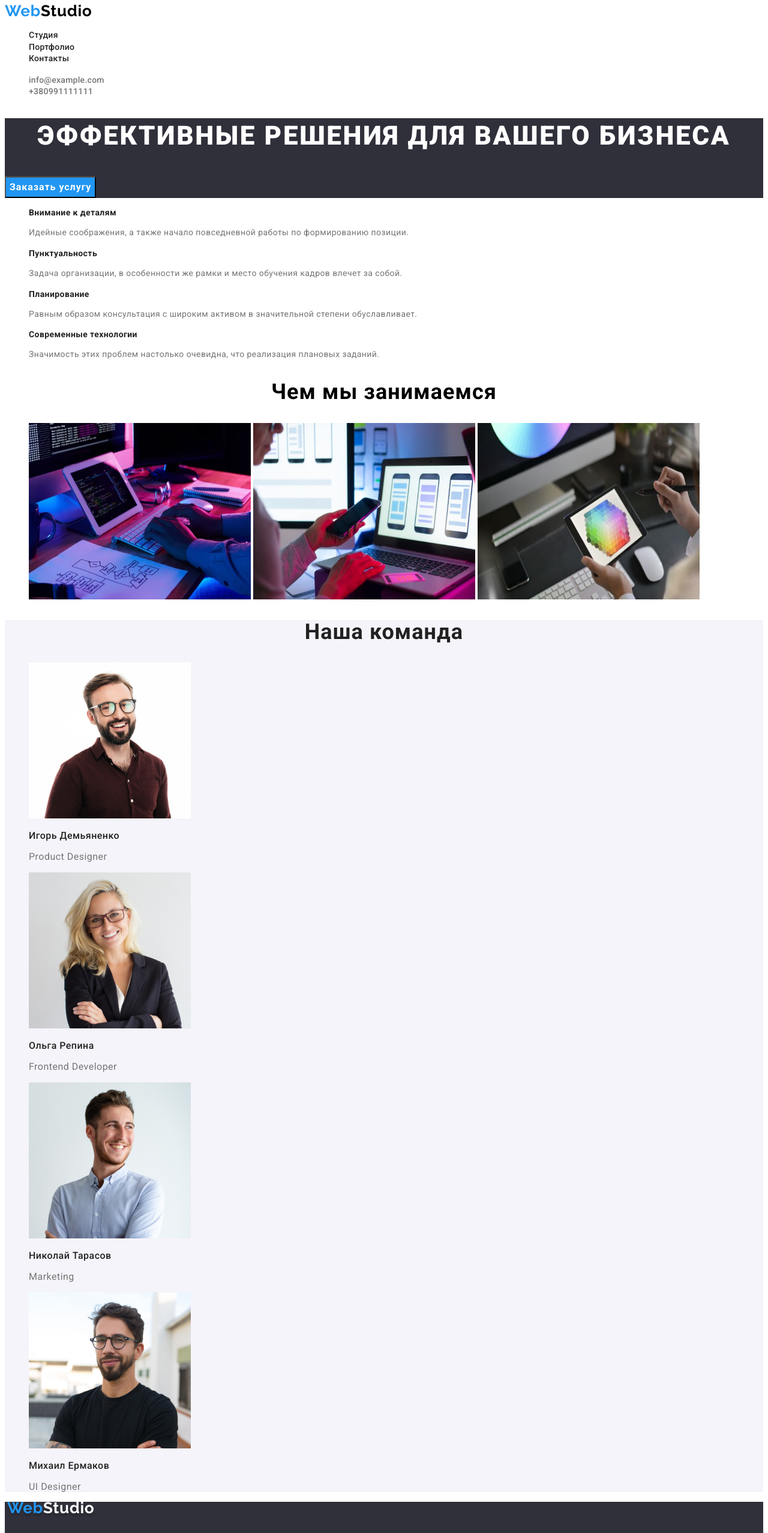
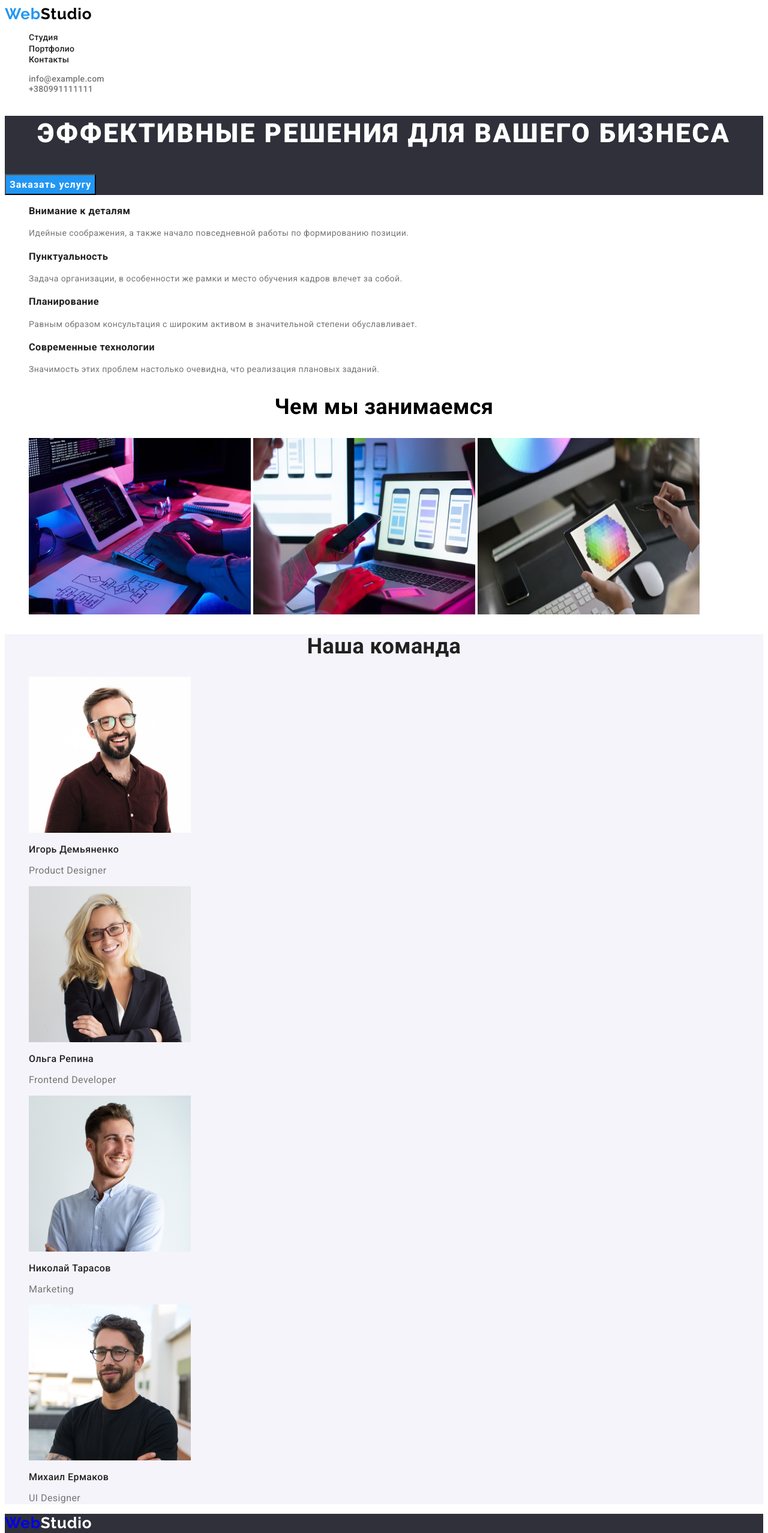
Before and after one commit to Yaroslav-pgr/goit-markup-hw-02, a plain HTML site: page index.html in a window 1280 px wide. Shown: the top 2555 px of the page at 60% size. Drawn offline with Linux system fonts and the light colour scheme.

Commit message:
hw-2finish)

```diff
--- a/css/styles.css
+++ b/css/styles.css
@@ -1,8 +1,10 @@
 :root {
     --header-logo-color: #2196F3;
+    --footer-logo-color: rgba(0, 0, 0, 0.25);
     --header-studio-color: #000000;
     --main-title-color: #FFFFFF;
     --first-text-color: rgba(255, 255, 255, 0.6);
+    --footer-studio-color:rgba(0, 0, 0, 0.25);
     --title-color: #212121;
     --text-color: #757575;
     --accent-color: #2196F3;
@@ -15,11 +17,9 @@
 }
 body{
     font-family: "Roboto", sans-serif;
-    font-style: normal | italic
-    font-weight: bold | 500 | 900 | 700;
-    font-size: 14px, 16px, 18px, 26px, 36px, 44px;
-    letter-spacing: 0.02em, 0.03em, 0.06em;
-    background-color: var(--title-background-color), var(--header-background-color), var(--footer-background-color), var(--main-background-color)
+    font-size: 14px;
+    letter-spacing: 0.03em;
+    background-color: var(--header-background-color);
 }
     .list {
     list-style: none;
@@ -36,9 +36,6 @@ body{
     .link {
         font-size: 16px;
     }
-    .alert{
-        font-size: 14px;
-    }
     .success{
         color: var(--text-color);
     }
@@ -48,9 +45,6 @@ body{
     .item{
         letter-spacing: 0.02em;
     }
-    .spacing{
-        letter-spacing:0.03em;
-    }
     .table{
         letter-spacing: 0.06em;
     }
@@ -58,17 +52,19 @@ body{
         color: var(--main-title-color)
     }
 
-
-
 /*--------HEADER*------*/
-.header-logo {
-    font-family: inherit;
+.header-logo{
+    font-family:'Raleway';
+    font-weight: bold;
     line-height: 1.19;
+    letter-spacing: 0.03em;
     color: var(--header-logo-color)
 }
 .header-logo-title {
-    font-family: inherit;
+    font-family: 'Raleway';
+    font-weight: bold;
     line-height: 1.19;
+    letter-spacing: 0.03em;
     color: var(--header-studio-color)
 }
 .page-header{
@@ -77,6 +73,7 @@ body{
 
 .header-list-item{
     font-weight: 500;
+    font-size: 14px;
     line-height: 1.33;
 }
 .header-list-item:hover,
@@ -85,6 +82,7 @@ body{
 }
 .header-tel{
     font-weight: 500;
+    font-size: 14px;
     line-height: 1.14;
 }
 .header-tel:hover,
@@ -94,6 +92,7 @@ body{
 
 .header-mail {
     font-weight: 500;
+    font-size: 14px;
     line-height: 1.14;
 }
 .header-mail:hover,
@@ -175,14 +174,35 @@ body{
 .studio-title{
     line-height: 1.19;
 }
+.footer-logo{
+    font-family:'Raleway';
+    font-weight: bold;
+    font-size: 26px;
+    line-height: 1.19;
+    letter-spacing: 0.03em;
+    color:var(--header-logo-color)
+    text-shadow: 0px 4px 4px var(--footer-logo-color)
+}
+.footer-logo-title{
+    font-family:'Raleway';
+    font-weight: bold;
+    font-size: 26px;
+    line-height: 1.19;
+    letter-spacing: 0.03em;
+    color:var(--main-title-color)
+}
 .address-contacts-link{
     font-family: inherit;
     font-style: normal;
+    font-size: 14px;
+    letter-spacing:0.03em;
     line-height: 1.71;
 }
 .contacts-link{
     font-family: inherit;
     font-style: normal;
+    font-size: 14px;
+    letter-spacing:0.03em;
     line-height: 1.71;
     color: var(--first-text-color)
 }
--- a/index.html
+++ b/index.html
@@ -13,7 +13,7 @@
 <body class="page">
     <header class="page-header">
         <nav class="header-navigation">
-            <a href="/"  class="header-logo"> <img src="images/WebStudio_header.jpg" alt="WebStudio">
+            <a href="/" > <span class="header-logo text">Web</span><span class="header-logo-title text">Studio</span>
             </a>
             <ul class="header-list list">
                 <li class="header-item">
@@ -42,25 +42,25 @@
            <h2 class="visually-hidden">Качества</h2>
             <ul class="quality-list list">
                 <li class="quality-item">
-                    <h3 class="quality-title alert title spacing weight"> Внимание к деталям</h3>
-                    <p class="quality-text alert success spacing"> Идейные соображения, а также начало повседневной работы по формированию позиции.</p>
+                    <h3 class="quality-title title  weight"> Внимание к деталям</h3>
+                    <p class="quality-text success"> Идейные соображения, а также начало повседневной работы по формированию позиции.</p>
                 </li>
                 <li class="quality-item">
-                    <h3 class="quality-title alert title spacing weight">Пунктуальность</h3>
-                    <p class="quality-text alert success spacing">Задача организации, в особенности же рамки и место обучения кадров влечет за собой.</p>
+                    <h3 class="quality-title title weight">Пунктуальность</h3>
+                    <p class="quality-text success">Задача организации, в особенности же рамки и место обучения кадров влечет за собой.</p>
                 </li>
                 <li class="quality-item">
-                    <h3 class="quality-title alert title spacing weight">Планирование</h3>
-                <p class="quality-text alert success spacing">Равным образом консультация с широким активом в значительной степени обуславливает.</p>
+                    <h3 class="quality-title title weight">Планирование</h3>
+                <p class="quality-text success">Равным образом консультация с широким активом в значительной степени обуславливает.</p>
                 </li>
                 <li class="quality-item">
-                     <h3 class="quality-title alert title spacing weight">Современные технологии</h3>
-                <p class="quality-text alert success spacing">Значимость этих проблем настолько очевидна, что реализация плановых заданий.</p>
+                     <h3 class="quality-title title weight">Современные технологии</h3>
+                <p class="quality-text success">Значимость этих проблем настолько очевидна, что реализация плановых заданий.</p>
                 </li>
             </ul>
         </section>
         <section   class="about" >
-            <h2 class="about-title spacing weight">Чем мы занимаемся</h2>
+            <h2 class="about-title weight">Чем мы занимаемся</h2>
             <ul class="about-list list">
                 <li class="about-item">
                     <img src="images/photo1.jpg" alt="writing_code" width="370" height="294">
@@ -70,45 +70,45 @@
             </ul>
         </section>
         <section class="team">
-            <h2 class="team-title spacing title weight">Наша команда</h2>
+            <h2 class="team-title title weight">Наша команда</h2>
             <ul class="team-list list">
                 <li class="team-item">
                     <img src="images/igor_demyanenko.jpg" alt="igor_demyanenko" width="270" height="260">
-                    <h3 class="team-name-text link title spacing">Игорь Демьяненко</h3>
+                    <h3 class="team-name-text link title">Игорь Демьяненко</h3>
                     <p class="position-item-text success link spacing">Product Designer</p>
                 </li>
                 <li class="team-item">
                     <img src="images/olga_repina.jpg" alt="olga_repina" width="270" height="260" >
-                    <h3 class="team-name-text link title spacing">Ольга Репина</h3>
-                    <p class="position-item-text success link spacing">Frontend Developer</p>
+                    <h3 class="team-name-text link title">Ольга Репина</h3>
+                    <p class="position-item-text success link">Frontend Developer</p>
                 </li>
                 <li class="team-item">
                     <img src="images/nikolai_tarasov.jpg" alt="nikolai_tarasov" width="270" height="260">
-                    <h3 class="team-name-text link title spacing">Николай Тарасов</h3>
-                    <p class="position-item-text success link spacing">Marketing</p>
+                    <h3 class="team-name-text link title">Николай Тарасов</h3>
+                    <p class="position-item-text success link">Marketing</p>
                 </li>
                  <li class="team-item">
                     <img src="images/mihail_ermakov.jpg" alt="mihail_ermakov" width="270" height="260">
-                    <h3 class="team-name-text link title spacing">Михаил Ермаков</h3>
-                    <p class="position-item-text success link spacing">UI Designer</p>
+                    <h3 class="team-name-text link title">Михаил Ермаков</h3>
+                    <p class="position-item-text success link">UI Designer</p>
                 </li>
 
             </ul>
         </section>
     </main>
     <footer class="contacts">
-        <a href="/" class="contacts-link-title"> <img src="images/WebStudio.jpg" alt="WebStudio">
-           </a>
+        <a href="/" class="contacts-link-title text"><span class="footer-logo text">Web</span><span class="footer-logo-title">Studio</span>
+        </a>
             <address>
                 <ul class="contacts-list list">
                     <li class="contacts-item">
-                    <a href="" class="address-contacts-link alert spacing main"> г. Киев, пр-т Леси Украинки, 26</a>
+                    <a href="" class="address-contacts-link main"> г. Киев, пр-т Леси Украинки, 26</a>
                     </li>
                     <li class="contacts-item">
-                        <a href="mailto:info@example.com" class="contacts-link alert spacing">info@example.com</a>
+                        <a href="mailto:info@example.com" class="contacts-link">info@example.com</a>
                     </li>
                     <li class="contacts-item">
-                        <a href="tel:+380991111111" class="contacts-link alert spacing">+380991111111</a>
+                        <a href="tel:+380991111111" class="contacts-link">+380991111111</a>
                     </li>
                 </ul>
             </address>
```
Also changed, not shown: portfolio.html (+6 -6 lines).
